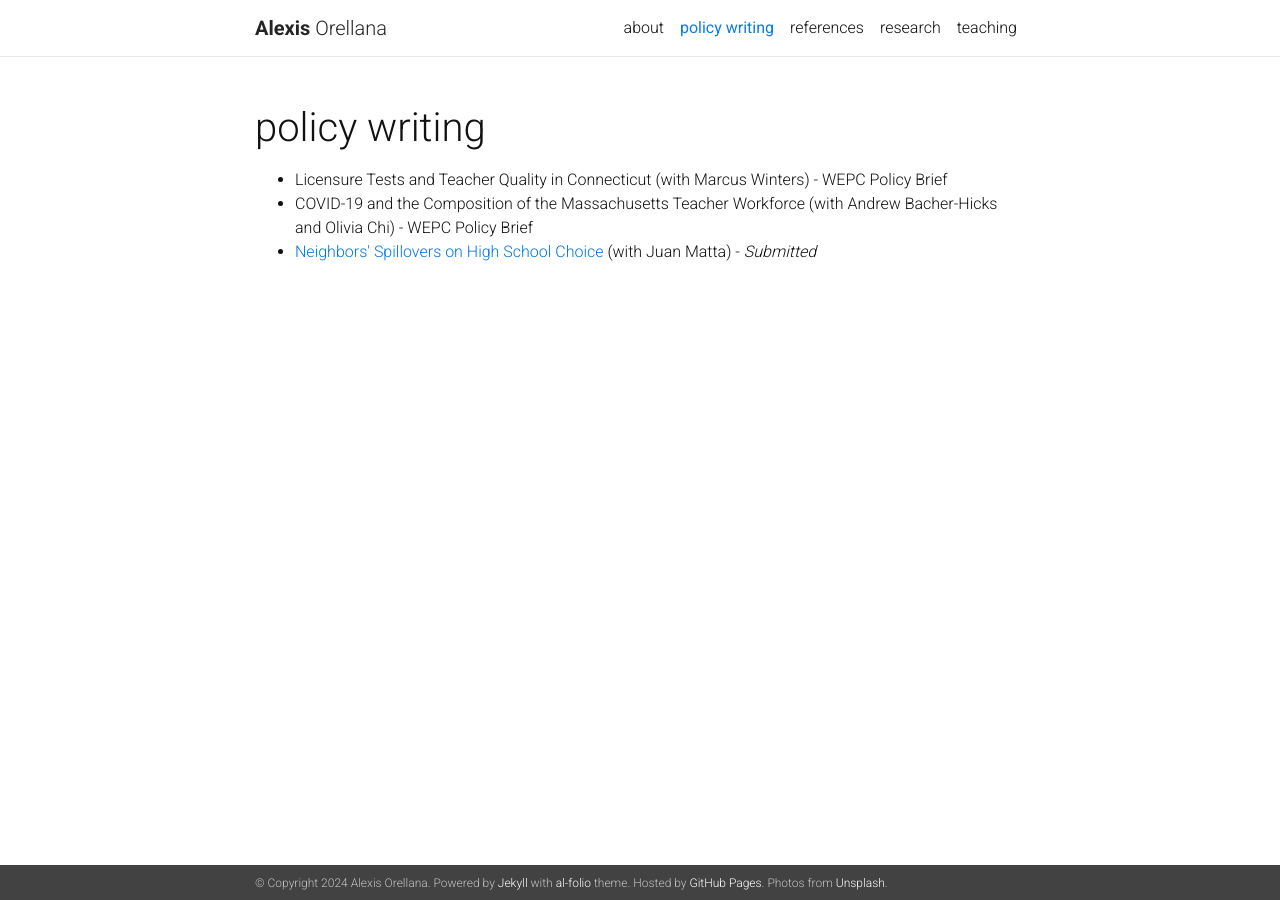
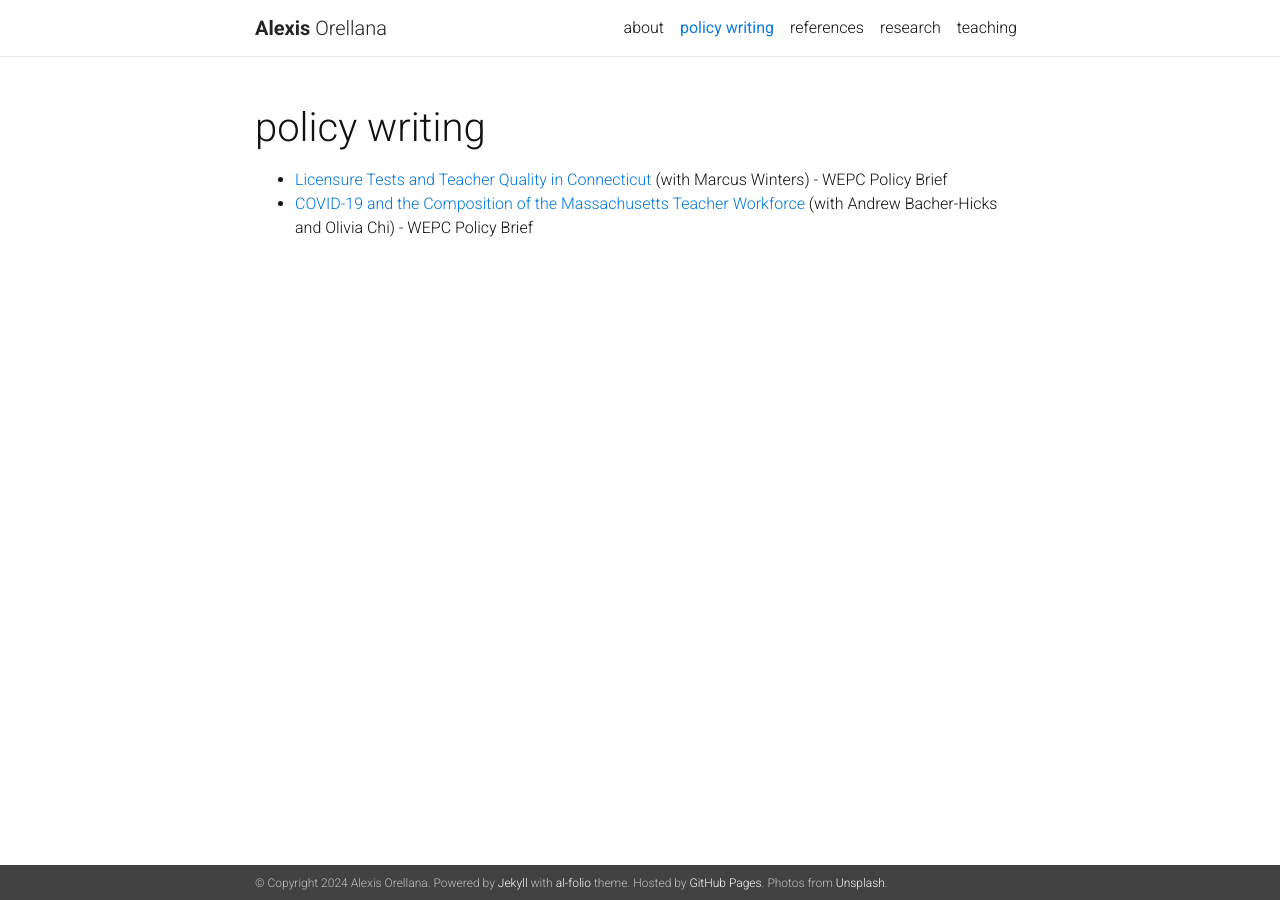
Before and after one commit to alexisorellana/alexisorellana.github.io, a Jekyll site: the page built from _pages/policy.md, in a window 1280 px wide. Built offline with Jekyll 4.4.1, drawn with Linux system fonts in a browser that asks for light colours; nearby versions of some CDN libraries; a style sheet for code colours, icons or effects is not loaded.

Commit message:
update 05-10

```diff
--- a/_pages/policy.md
+++ b/_pages/policy.md
@@ -1,22 +1,18 @@
 ---
 layout: page
 permalink: /policy/
+title: policy writing
 order: 3
-title: policy writing
 description:
-#Materials for courses you taught. Replace this text with your description.
 nav: true
 ---
 
 <ul>
 
-<li> <a href="{{ site.baseurl }}/assets/pdf/WEPC-CT-Licensure-Policy-Brief-November-2023-2.pdf" target="_blank"></a>
-Licensure Tests and Teacher Quality in Connecticut (with Marcus Winters) - WEPC Policy Brief </li>
+<li> <a href="{{ site.baseurl }}/assets/pdf/WEPC-CT-Licensure-Policy-Brief-November-2023-2.pdf" target="_blank">
+Licensure Tests and Teacher Quality in Connecticut</a> (with Marcus Winters) - WEPC Policy Brief </li>
 
-<li> <a href="{{ site.baseurl }}/assets/pdf/TeacherWorkforce_PolicyBrief_Final.pdf" target="_blank"></a>
-COVID-19 and the Composition of the Massachusetts Teacher Workforce (with Andrew Bacher-Hicks and Olivia Chi) - WEPC Policy Brief </li>
-
-<li> <a href="{{ site.baseurl }}/assets/pdf/neighbors_SAE.pdf" target="_blank">Neighbors' Spillovers on High School Choice</a> (with Juan Matta) - <em> Submitted </em> </li>
-
+<li> <a href="{{ site.baseurl }}/assets/pdf/TeacherWorkforce_PolicyBrief_Final.pdf" target="_blank">
+COVID-19 and the Composition of the Massachusetts Teacher Workforce</a> (with Andrew Bacher-Hicks and Olivia Chi) - WEPC Policy Brief </li>
 
 </ul>
```
